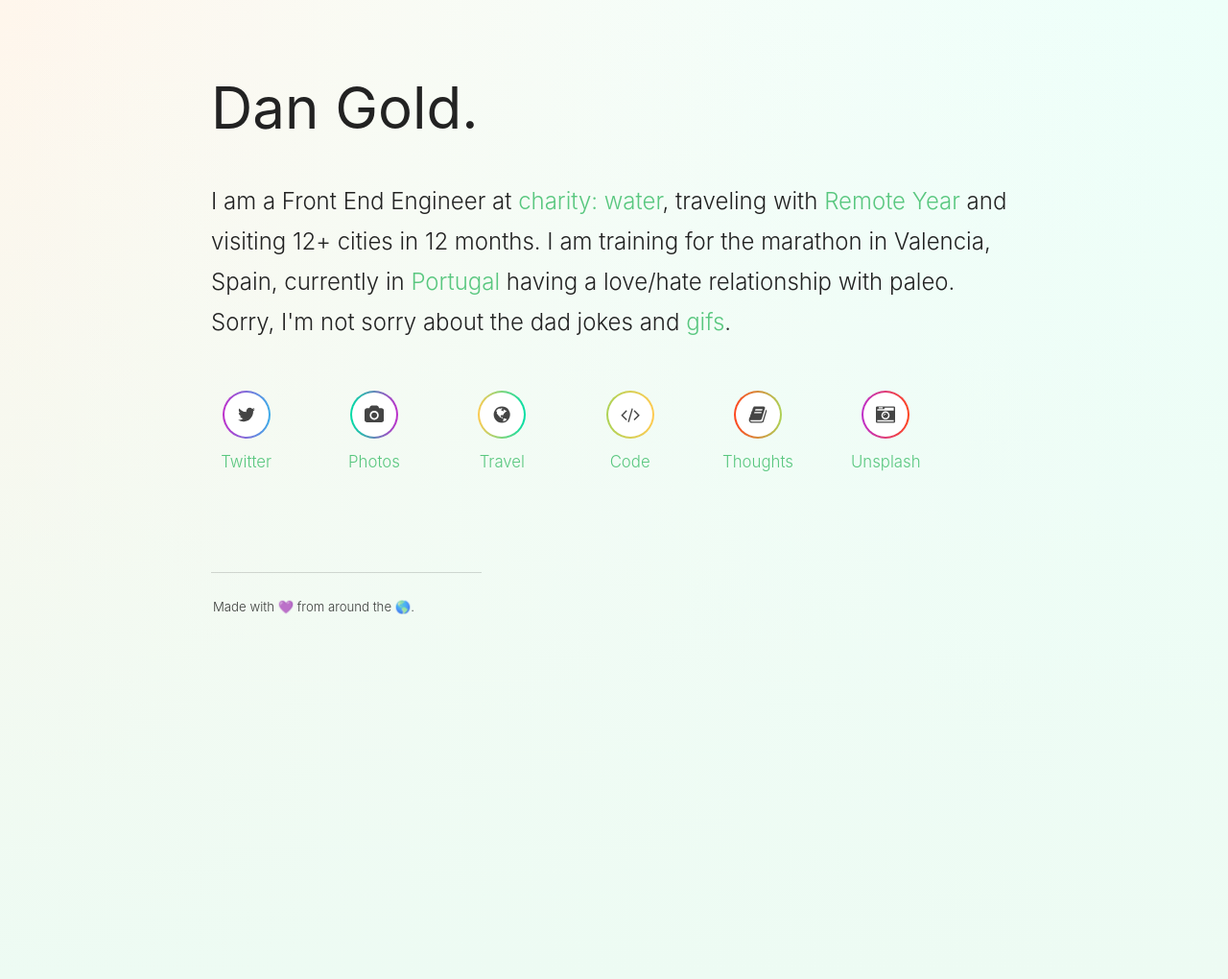
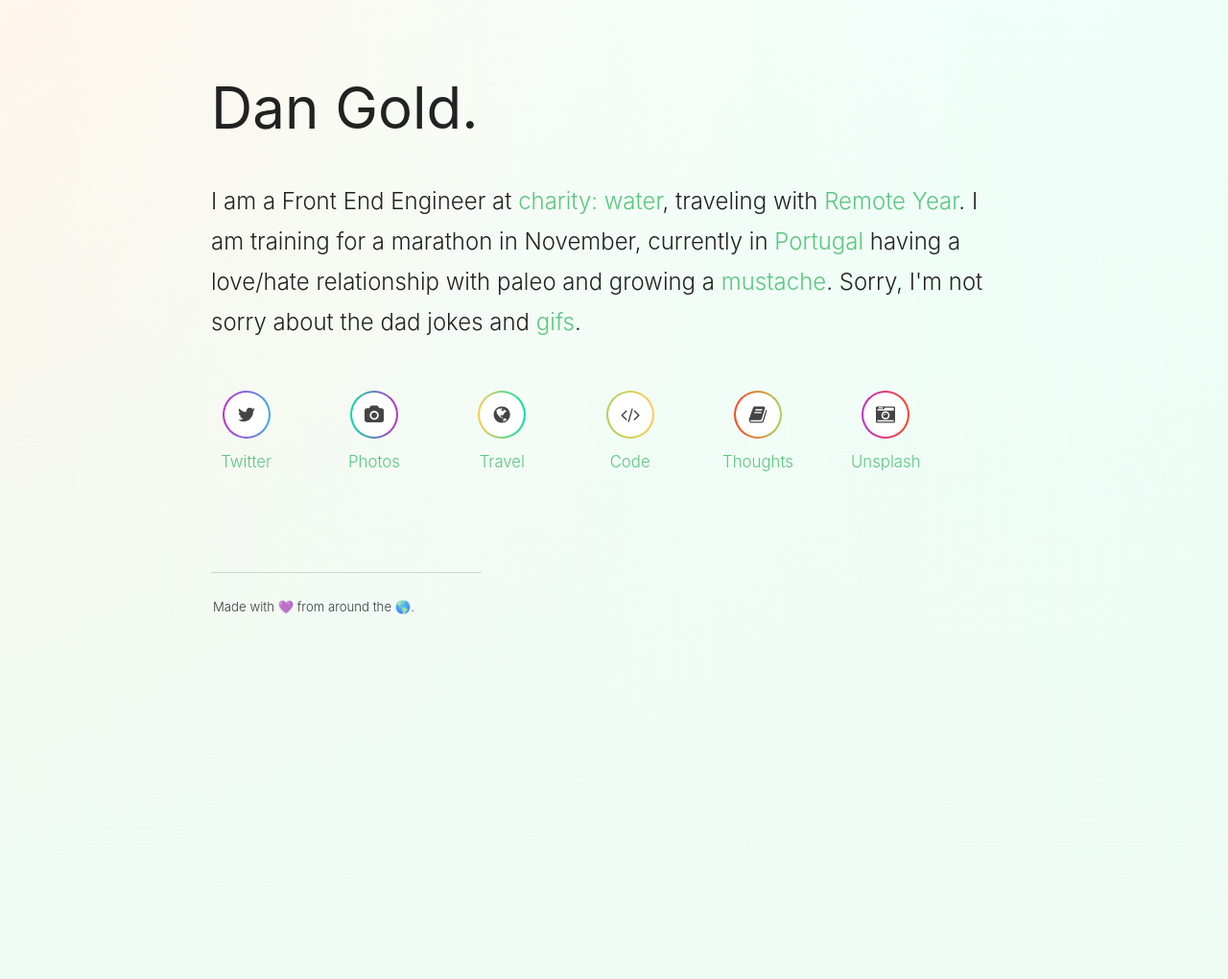
Before and after one commit to jessess/www, a Jekyll site: the page built from index.html, in a window 1280 px wide. Shown: the whole page at 96% size. Built offline with Jekyll 4.4.1, drawn with Linux system fonts in a browser that asks for light colours.

Commit message:
Editing bio cause the grammer was baaaaaaad 🐑

```diff
--- a/index.html
+++ b/index.html
@@ -9,7 +9,7 @@
   </section>
 
   <article class="about">
-    <p>I am a Front End Engineer at <a href="http://www.charitywater.org/" target="_blank">charity: water</a>, traveling with <a href="/thoughts/remote-year">Remote Year</a> and visiting 12+ cities in 12 months. I am training for the marathon in Valencia, Spain, currently in <a href="/trips/portugal">Portugal</a> having a love/hate relationship with paleo. Sorry, I'm not sorry about the dad jokes and <a href="https://www.dropbox.com/sh/dl8wjoxagvz5c1t/AACgE3AhnUSL0gIY-ARlUeywa?dl=0" target="_blank">gifs</a>.</p>
+    <p>I am a Front End Engineer at <a href="http://www.charitywater.org/" target="_blank">charity: water</a>, traveling with <a href="/thoughts/remote-year">Remote Year</a>. I am training for a marathon in November, currently in <a href="/trips/portugal">Portugal</a> having a love/hate relationship with paleo and growing a <a href="/random/mustache">mustache</a>. Sorry, I'm not sorry about the dad jokes and <a href="https://www.dropbox.com/sh/dl8wjoxagvz5c1t/AACgE3AhnUSL0gIY-ARlUeywa?dl=0" target="_blank">gifs</a>.</p>
   </article>
 
   <section class="self-promotion">
```
